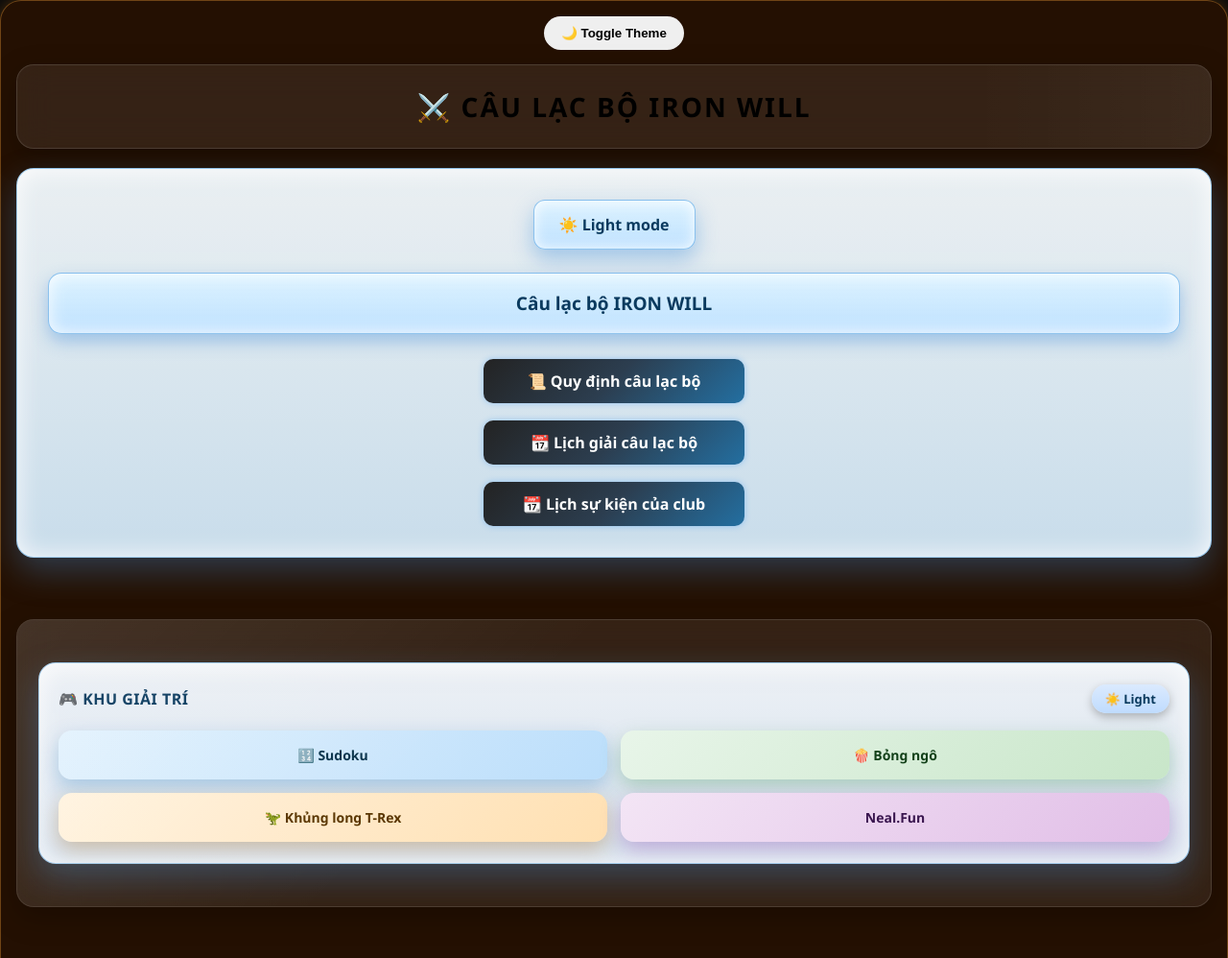
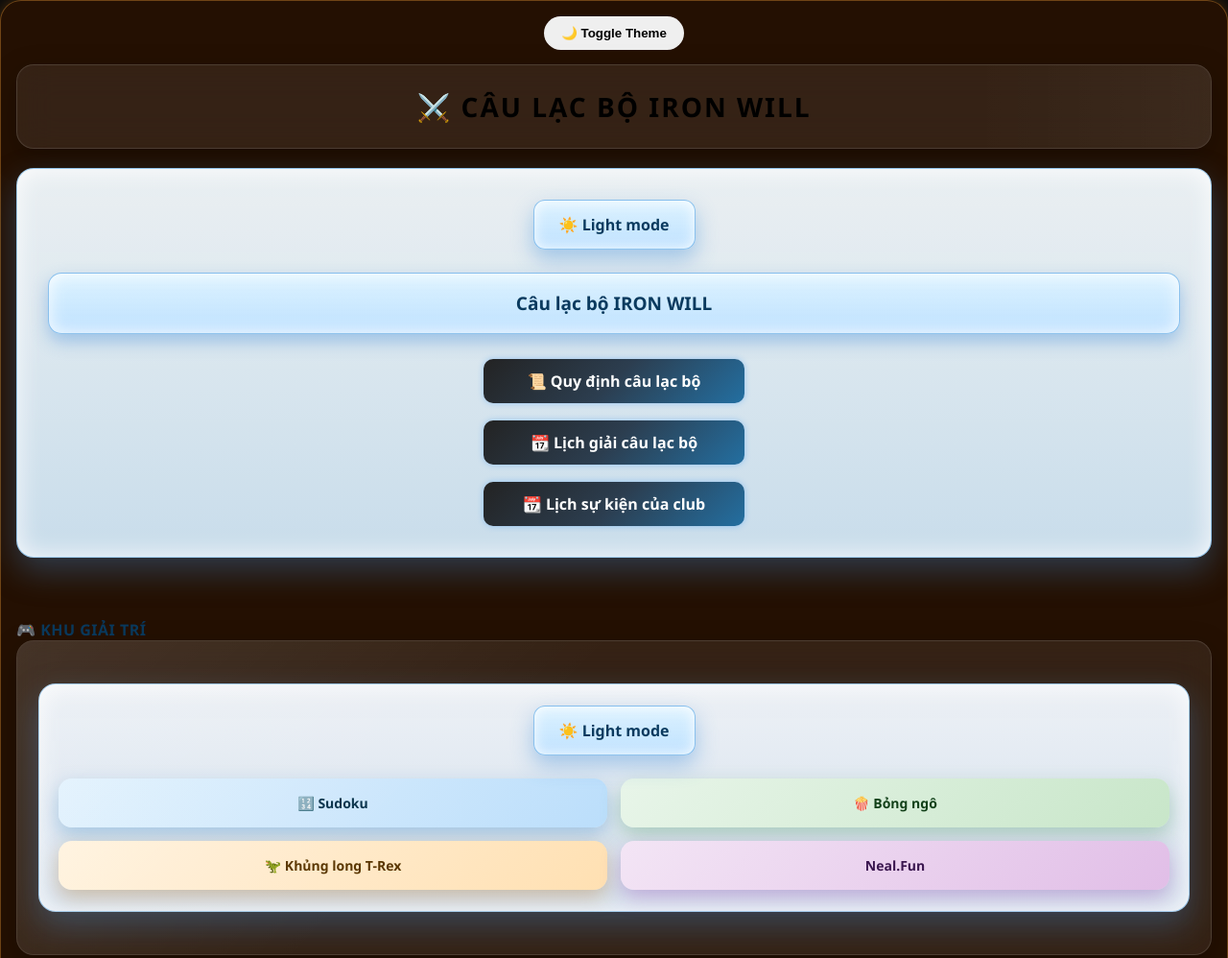
Before and after one commit to knight-wanderer/hmm, a plain HTML site: page index.html in a window 1280 px wide. Shown: the top 998 px of the page at 96% size. Drawn offline with Linux system fonts and the light colour scheme.

Commit message:
Update index.html

```diff
--- a/index.html
+++ b/index.html
@@ -491,9 +491,6 @@
 -->
 <br><br>
 <div class="card">
-<div id="gameHub" data-dark="0" class="glass section-box">
-<div style="width:100%; max-width:100%; box-sizing:border-box; margin: 22px auto; padding: 22px 20px; background: linear-gradient(180deg,rgba(245,250,255,.96),rgba(225,240,255,.92)); border-radius: 18px; border: 1px solid rgba(120,185,235,.6); box-shadow: 0 14px 34px rgba(70,140,210,.35),               inset 0 0 26px rgba(255,255,255,.9); font-family: Segoe UI,Tahoma,Arial,sans-serif; transition: .25s ease;"><!-- HEADER -->
-<div style="display: flex; justify-content: space-between; align-items: center; margin-bottom: 18px;">
 <div id="hubTitle" style="font-weight: 800; font-size: 16px; color: #0a3a5e; letter-spacing: .5px;">🎮 KHU GIẢI TR&Iacute;</div>
 <!--
 © 2026 - Mã nguồn thuộc quyền sở hữu của tác giả.
@@ -501,35 +498,34 @@
 © 2026 - Source code is the property of the author.
 Unauthorized modification or copying is prohibited.
 -->
-<div style="cursor: pointer; padding: 6px 14px; font-size: 13px; font-weight: bold; border-radius: 999px; background: linear-gradient(180deg,#dbeafe,#bfdbfe); color: #0a3a5e; user-select: none; box-shadow: 0 4px 10px rgba(0,0,0,.25);" onclick="
-        var hub=document.getElementById('gameHub');
-        var title=document.getElementById('hubTitle');
-        var dark=hub.getAttribute('data-dark')==='1';
-
-        if(!dark){
-          hub.style.background='linear-gradient(180deg,#1a2230,#0f1622)';
-          hub.style.border='1px solid rgba(120,180,255,.25)';
-          hub.style.boxShadow='0 18px 38px rgba(0,0,0,.6), inset 0 0 26px rgba(255,255,255,.04)';
-          title.style.color='#dbeafe';
-
-          this.innerText='🌙 Dark';
-          this.style.background='linear-gradient(180deg,#334155,#1e293b)';
-          this.style.color='#e5e7eb';
-
-          hub.setAttribute('data-dark','1');
+<div id="gameHub" data-dark="0" class="glass section-box">
+<div style="width:100%; max-width:100%; box-sizing:border-box; margin: 22px auto; padding: 22px 20px; background: linear-gradient(180deg,rgba(245,250,255,.96),rgba(225,240,255,.92)); border-radius: 18px; border: 1px solid rgba(120,185,235,.6); box-shadow: 0 14px 34px rgba(70,140,210,.35),               inset 0 0 26px rgba(255,255,255,.9); font-family: Segoe UI,Tahoma,Arial,sans-serif; transition: .25s ease;"><!-- HEADER -->
+<div style="text-align: center; margin-bottom: 24px;">
+  <div style="display: inline-flex; align-items: center; justify-content: center; padding: 14px 26px; background: linear-gradient(180deg, rgba(220,242,255,0.95), rgba(185,222,255,0.9)); backdrop-filter: blur(10px); -webkit-backdrop-filter: blur(10px); color: #0a3a5e; font-weight: 600; border-radius: 12px; cursor: pointer; border: 1px solid rgba(110,175,230,0.7); box-shadow: inset 0 0 14px rgba(255,255,255,0.95),                   0 10px 22px rgba(80,150,220,0.45); transition: transform .2s ease, box-shadow .2s ease;" onclick="
+        var b=document.getElementById('glassBox');
+        var d=localStorage.getItem('glassDark')==='1';
+        if(!d){
+          b.style.background='linear-gradient(180deg, rgba(20,35,55,0.95), rgba(15,25,40,0.92))';
+          b.style.color='#d7ecff';
+          b.style.border='1px solid rgba(90,150,210,0.45)';
+          b.style.boxShadow='0 14px 34px rgba(0,0,0,0.6), inset 0 0 26px rgba(120,180,255,0.12)';
+          this.innerText='🌙 Dark mode';
+          localStorage.setItem('glassDark','1');
         } else {
-          hub.style.background='linear-gradient(180deg,rgba(245,250,255,.96),rgba(225,240,255,.92))';
-          hub.style.border='1px solid rgba(120,185,235,.6)';
-          hub.style.boxShadow='0 14px 34px rgba(70,140,210,.35), inset 0 0 26px rgba(255,255,255,.9)';
-          title.style.color='#0a3a5e';
-
-          this.innerText='☀️ Light';
-          this.style.background='linear-gradient(180deg,#dbeafe,#bfdbfe)';
-          this.style.color='#0a3a5e';
-
-          hub.setAttribute('data-dark','0');
+          b.style.background='linear-gradient(180deg, rgba(245,252,255,0.95), rgba(215,238,255,0.92))';
+          b.style.color='#0b2d44';
+          b.style.border='1px solid rgba(120,185,235,0.65)';
+          b.style.boxShadow='0 14px 34px rgba(70,140,210,0.35), inset 0 0 26px rgba(255,255,255,0.9)';
+          this.innerText='☀️ Light mode';
+          localStorage.setItem('glassDark','0');
         }
-">☀️ Light</div>
+      " onmouseover="
+        this.style.transform='scale(1.06)';
+        this.style.boxShadow='inset 0 0 18px rgba(255,255,255,1), 0 14px 30px rgba(70,140,210,0.6)';
+      " onmouseout="
+        this.style.transform='';
+        this.style.boxShadow='inset 0 0 14px rgba(255,255,255,0.95), 0 10px 22px rgba(80,150,220,0.45)';
+      ">☀️ Light mode</div>
 </div>
   <!--
 © 2026 - Mã nguồn thuộc quyền sở hữu của tác giả.
```
